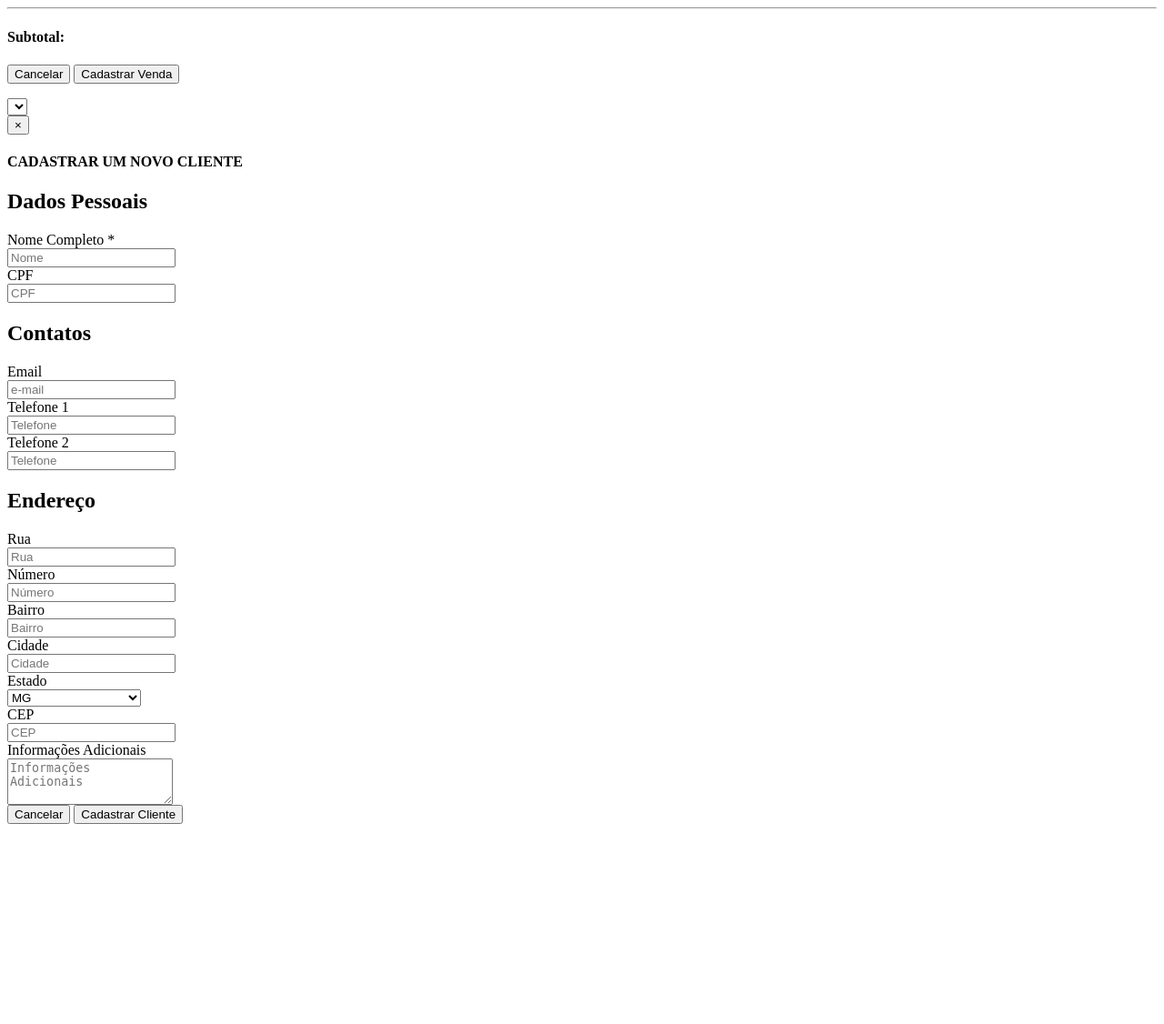
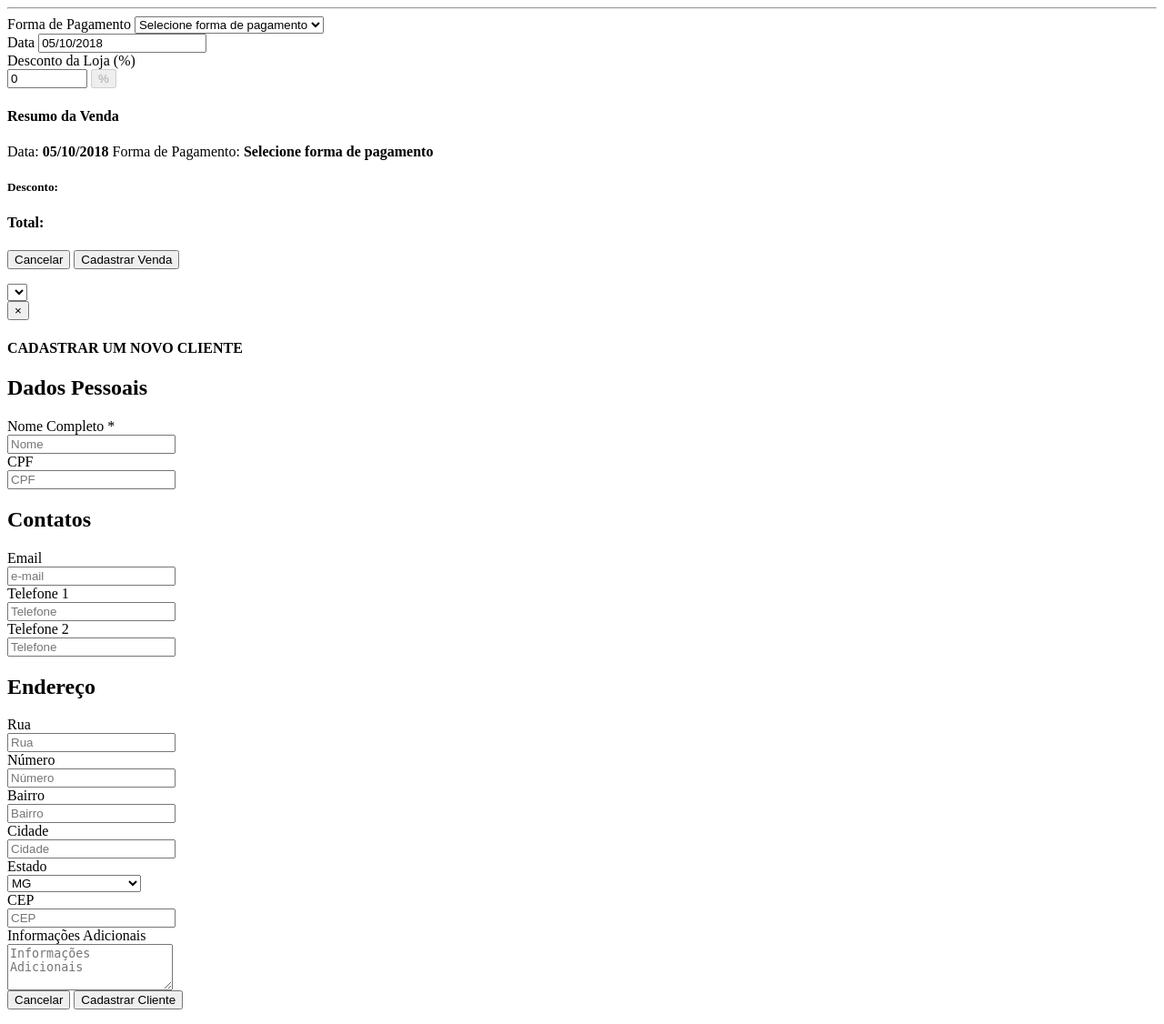
Before and after one commit to lucasvleite/la, a PHP site: page /pages/cadVenda.php in a window 1280 px wide. Shown: the part 384-1510 px from the top of the page at 91% size. Before the commit the page ends 1290 px from the top, so only its background shows below. Run offline with PHP 8.4, Linux system fonts and the light colour scheme; lists and menus that the app fills with data are empty.

Commit message:
terminando front-end cadastrar Vendas

```diff
--- a/pages/api/getProdutos.php
+++ b/pages/api/getProdutos.php
@@ -6,7 +6,7 @@
 " SELECT P.idProduto, P.codigoProduto, descricaoProduto, categoria, descricaoCategoria, precoVenda, estoque, estoqueMinimo
   FROM produtos P
   LEFT JOIN categorias C ON P.categoria = C.idCategoria
-  ORDER BY P.DATE_CREATED DESC
+  ORDER BY P.idProduto DESC
   LIMIT 1000
 ";
 
--- a/pages/modais/cadVenda.php
+++ b/pages/modais/cadVenda.php
@@ -12,6 +12,7 @@
       <form method="POST" role="form" id="formVenda">
       <div class="modal-body">
 
+        <!-- Cliente -->
         <div class="form-horizontal">
           <div class="form-group">
             <label for="clientes" class="col-sm-2 control-label">Cliente</label>
@@ -59,22 +60,83 @@
         </div>
 
         <hr>
-        <!-- Subtotal -->
-        <div class="row">
-          <div class="col-sm-8">
-            <h4 class="text-right pull-right nmt"> Subtotal:</h4>
+
+        <div id="parteFinal" class="hidden">
+          <div class="row">
+            <div class="form-group">
+              <div class="col-sm-4 col-md-3">
+                <label class="control-label" for="formaPagamento">Forma de Pagamento</label>
+                <select id="formaPagamento" name="formaPagamento" class="form-control selectpicker" required>
+                  <option disabled selected>Selecione forma de pagamento</option>
+                  <option value="1" data-icon="fa fa-money mr-md"> Dinheiro</option>
+                  <option value="2" data-icon="fa fa-credit-card-alt mr-md"> Cartão de Crédito</option>
+                  <option value="3" data-icon="fa fa-credit-card mr-md"> Cartão de Débito</option>
+                  <option value="4" data-icon="fa fa-barcode mr-md"> Boleto Bancário</option>
+                  <option value="5" data-icon="fa fa-cc mr-md"> Cheque</option>
+                  <option value="6" data-icon="fa fa-money mr-md"> Outro</option>
+                </select>
+              </div>
+              <div class="col-sm-3">
+                <label for="dataVenda" class="control-label">Data</label>
+                <input type="text" name="dataVenda" id="dataVenda" class="form-control" value="<?php echo date('d/m/Y'); ?>">
+              </div>
+              <div class="col-sm-3 col-md-2 pull-right">
+                <label class="control-label">Desconto da Loja (%)</label>
+
+                <div class="input-group">
+                  <input type="number" class="col-sm-6 form-control bra-xs" step="0.10" id="inputDesconto" name="inputDesconto" placeholder="Desconto da Loja" max="100" min="0" value="0" maxlength="3" size="3">
+                  <span class="input-group-btn">
+                    <button class="btn btn-secondary" type="button" disabled>%</button>
+                  </span>
+                </div>
+
+              </div>
+            </div>
           </div>
-          <div class="col-sm-4">
-            <h3 class="text-center font-weight-bold nmt" id="subtotal"></h3>
-            <input type="hidden" value="" id="inputSubtotal" name="inputSubtotal" />
+
+          <div class="row">
+            <div class="col-sm-12 pa-lg">
+              <div class="col-sm-12 well">
+
+                <div class="col-sm-8 npl">
+                  <h4 class="col-sm-12 text-muted nmt">
+                    <i class="fa fa-tag mr-md"></i>Resumo da Venda
+                  </h4>
+                  <span class="col-sm-12 np">Data: <span id="spanData"><b><?php echo date('d/m/Y'); ?></b></span></span>
+                  <span class="col-sm-12 np">Forma de Pagamento: <span id="spanPagamento"><b>Selecione forma de pagamento</b></span></span>
+                  <!-- <span class="col-sm-12 np">Operador: <span id="Operador"></span></span> -->
+                </div>
+
+                <div class="col-sm-4 bl-xs npr">
+                  <div class="col-sm-12">
+                  </div>
+
+                  <div class="col-sm-12">
+                    <div class="col-sm-5 text-right">
+                      <h5 class="text-right">Desconto:</h5>
+                    </div>
+                    <div class="col-sm-7">
+                      <h4 class="text-center font-weight-bold" id="spanDesconto"></h4>
+                    </div>
+                  </div>
+
+                  <div class="col-sm-12 bt-xs">
+                    <div class="col-sm-5 text-right pt-lg">
+                      <h4 class="text-right"> Total:</h4>
+                    </div>
+                    <div class="col-sm-7">
+                      <h3 class="text-center" id="spanTotal"></h3>
+                      <input type="hidden" value="" id="inputTotal" name="inputTotal"/>
+                    </div>
+                  </div>
+                </div>
+
+              </div><!-- end well -->
+            </div>
           </div>
         </div>
 
       </div>
-
-
-
-      <?php // include"cadVenda2.php"; ?>
 
       <div class="modal-footer bg-success">
         <div class="text-center">
```
Also changed, not shown: assets/js/controle-vendas.js (+44 -39 lines), favicon.ico (added).
